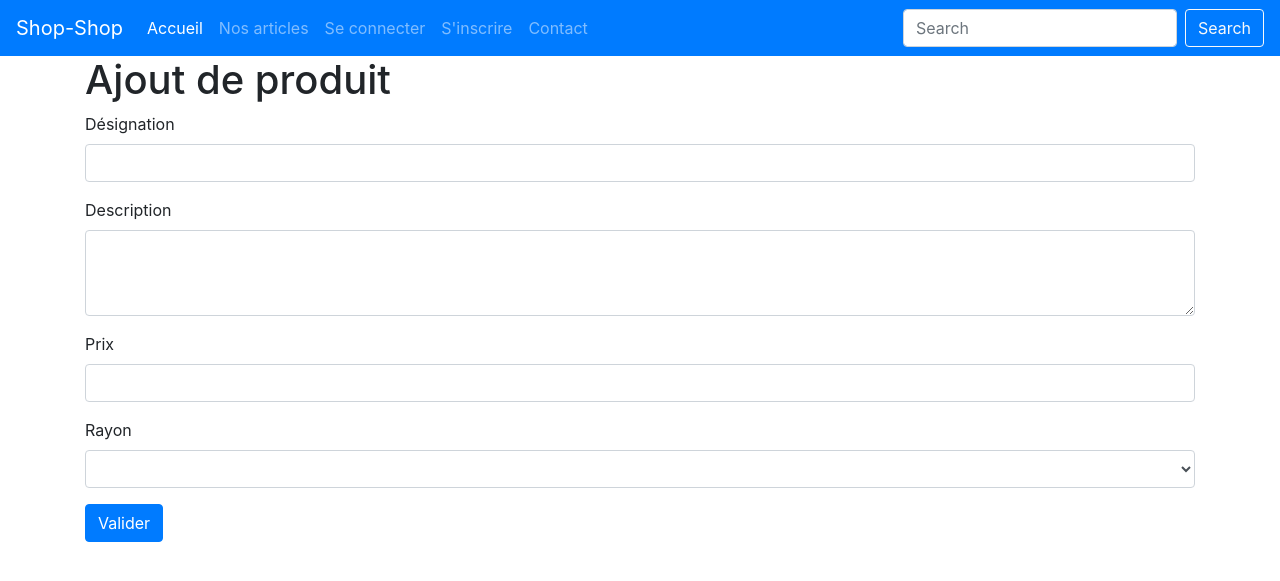
After one commit to alexlabuz/shopshop, a PHP site: template src/vue/ajouteProduit.html.twig in a window 1280 px wide. The commit adds this page. Shown: the top 581 px of the page. Run offline with PHP 8.4, Linux system fonts and the light colour scheme; the template is opened without the code that fills it, so the values that code supplies are empty; some libraries are stand-ins or nearby versions.

Commit message:
Ajout de la fonction pour lister ou ajouter les artlcles

```diff
--- a/config/route.php
+++ b/config/route.php
@@ -12,6 +12,8 @@ function getPage($db){
     $lesPages['deconnexion'] = "deconnexionControleur";
     $lesPages['utilisateur'] = "utilisateurControleur";
     $lesPages['type'] = "typeControleur";
+    $lesPages['produit-admin'] = "listeProduitControleur";
+    $lesPages['ajoutProduit'] = "ajoutProduit";
 
     if($db != null){
         if(isset($_GET["page"])){
--- a/src/modele/_classe.php
+++ b/src/modele/_classe.php
@@ -1,3 +1,4 @@
 <?php
 require_once 'class_utilisateur.php';
 require_once 'class_type.php';
+require_once 'class_produit.php';
--- /dev/null
+++ b/src/vue/ajouteProduit.html.twig
@@ -0,0 +1,40 @@
+{% extends "base.html.twig" %}
+
+{% block title %}Liste des articles{{ parent() }}{% endblock %}
+
+{% block contenu %}
+
+<div class="container">
+
+    <h1>Ajout de produit</h1>
+
+
+    <form method="post" action="index.php?page=ajoutProduit">
+        <div class="form-group">
+            <label for="designation">Désignation</label>
+            <input type="text" class="form-control" id="designation" name="designation" required>
+        </div>
+        <div class="form-group">
+            <label for="description">Description</label>
+            <textarea class="form-control" id="description" name="description" rows="3" required></textarea>
+        </div>
+        <div class="form-group">
+            <label for="prix">Prix</label>
+            <input type="number" step="0.01" class="form-control" id="prix" name="prix"  required/>
+        </div>
+
+        <div class="form-group">
+            <label for="type">Rayon</label>
+            <select class="form-control" id="type" name="type">
+                {% for i in listeType %}
+                    <option value="{{ i.id }}">{{ i.libelle }}</option>
+                {% endfor %}
+            </select>
+        </div>
+        <button type="submit" name="btValid" class="btn btn-primary">Valider</button>
+    </form>
+
+</div>
+
+
+{% endblock %}
--- a/src/vue/base.html.twig
+++ b/src/vue/base.html.twig
@@ -47,7 +47,7 @@
             <li class="nav-item dropdown">
               <a class="nav-link dropdown-toggle" id="navbarDropdown" role="button" data-toggle="dropdown" aria-haspopup="true" aria-expanded="false">Administration</a>
               <div class="dropdown-menu" aria-labelledby="navbarDropdown">
-                <a class="dropdown-item" href="#">Produit</a>
+                <a class="dropdown-item" href="index.php?page=produit-admin">Produit</a>
                 <div class="dropdown-divider"></div>
                 <a class="dropdown-item" href="index.php?page=type">Type</a>
                 <div class="dropdown-divider"></div>
```
Also changed, not shown: src/controleur/produitControleur.php (+36 -1 lines), src/modele/class_produit.php (added, +43 -0 lines), src/vue/produit-admin.html.twig (added, +39 -0 lines), src/vue/apercu-produit.html.twig (renamed from src/vue/produit.html.twig).
